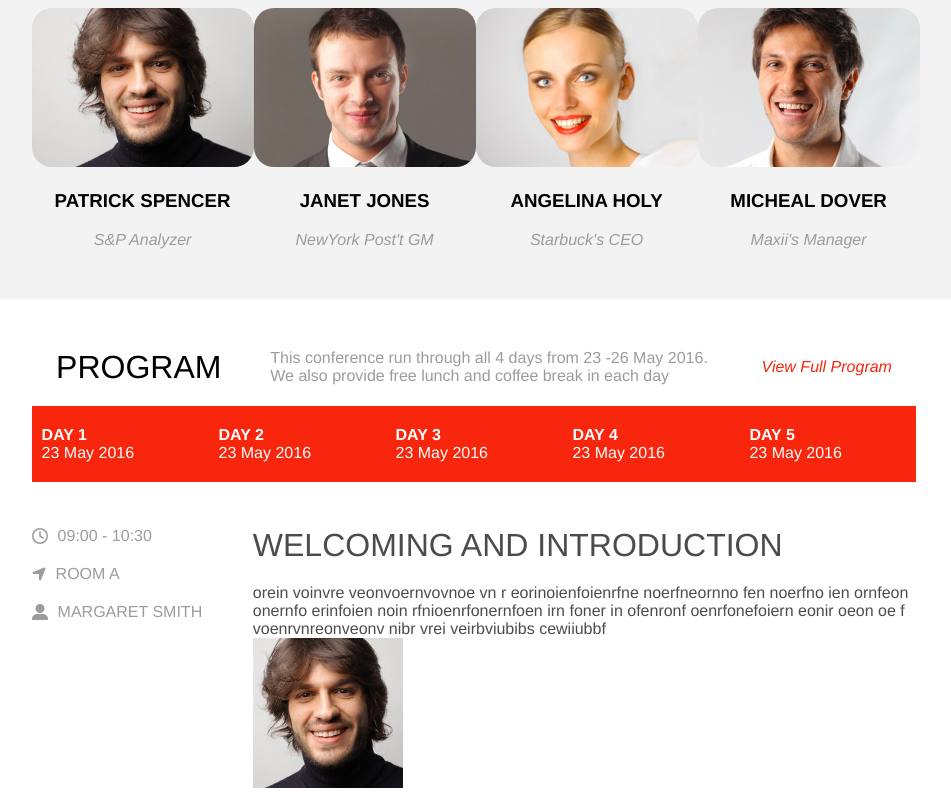
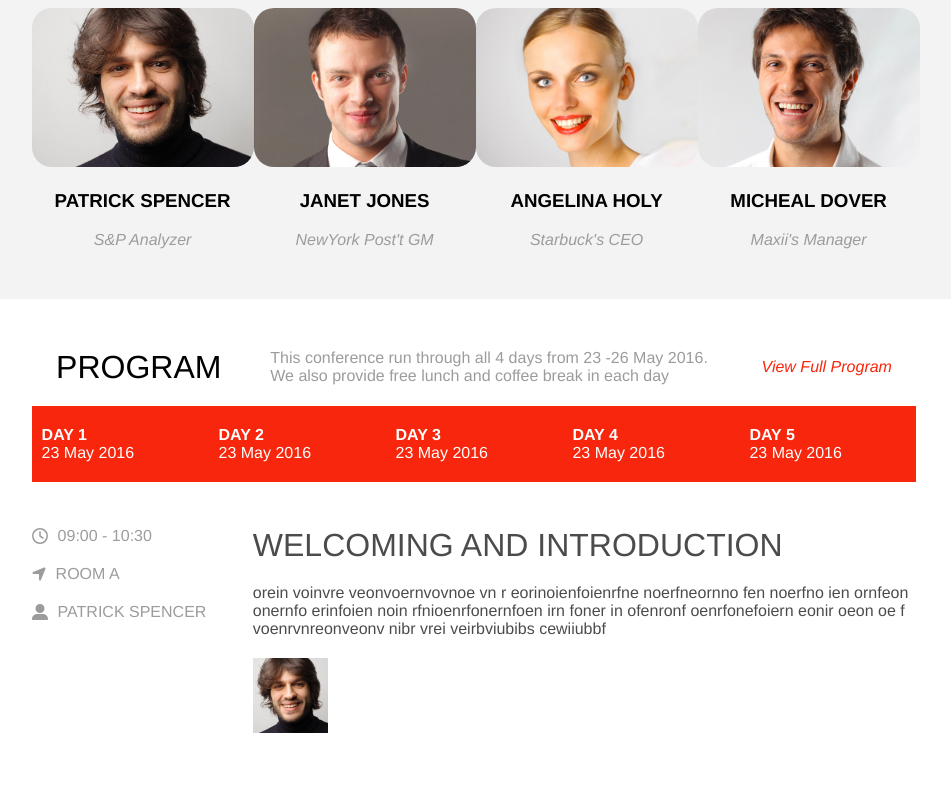
Before and after one commit to AndreaPanzeriDev/proj-html-vuejs, a Vue app: page / in a window 1280 px wide. Shown: the part 1482-2282 px from the top of the page, without its empty margins (166-1117 px from the left). After the commit the page ends 2227 px from the top, so only its background shows below. Built offline with nearby package versions, Linux system fonts and the light colour scheme.

Commit message:
programs (i've to change the objects in the array)

```diff
--- a/src/App.vue
+++ b/src/App.vue
@@ -33,11 +33,11 @@ export default {
         {person: 'speaker-8.jpg', name: 'MARGARET SMITH', job: 'S&P Analyzer'},
       ],
       programs: [
-        {date: '23 May 2016', time: '09:00 - 10:30', name:'MARGARET SMITH', title: 'WELCOMING AND INTRODUCTION', description: 'orein voinvre veonvoernvovnoe vn r eorinoienfoienrfne noerfneornno fen noerfno ien ornfeon onernfo erinfoien noin rfnioenrfonernfoen irn foner in ofenronf oenrfonefoiern eonir oeon oe f voenrvnreonveonv nibr vrei veirbviubibs cewiiubbf', picture: 'speaker-1-150x150.jpg'},
-        {date: '23 May 2016', time: '09:00 - 10:30', name:'MARGARET SMITH', title: 'WELCOMING AND INTRODUCTION', description: 'orein voinvre veonvoernvovnoe vn r vernvoienve voenrvnreonveonv nibr vrei veirbviubibs cewiiubbf', picture: 'speaker-1-150x150.jpg'},
-        {date: '23 May 2016', time: '09:00 - 10:30', name:'MARGARET SMITH', title: 'WELCOMING AND INTRODUCTION', description: 'orein voinvre veonvoernvovnoe vn r vernvoienve voenrvnreonveonv nibr vrei veirbviubibs cewiiubbf', picture: 'speaker-1-150x150.jpg'},
-        {date: '23 May 2016', time: '09:00 - 10:30', name:'MARGARET SMITH', title: 'WELCOMING AND INTRODUCTION', description: 'orein voinvre veonvoernvovnoe vn r vernvoienve voenrvnreonveonv nibr vrei veirbviubibs cewiiubbf', picture: 'speaker-1-150x150.jpg'},
-        {date: '23 May 2016', time: '09:00 - 10:30', name:'MARGARET SMITH', title: 'WELCOMING AND INTRODUCTION', description: 'orein voinvre veonvoernvovnoe vn r vernvoienve voenrvnreonveonv nibr vrei veirbviubibs cewiiubbf', picture: 'speaker-1-150x150.jpg'},
+        {date: '23 May 2016', time: '09:00 - 10:30', name:'PATRICK SPENCER', title: 'WELCOMING AND INTRODUCTION', description: 'orein voinvre veonvoernvovnoe vn r eorinoienfoienrfne noerfneornno fen noerfno ien ornfeon onernfo erinfoien noin rfnioenrfonernfoen irn foner in ofenronf oenrfonefoiern eonir oeon oe f voenrvnreonveonv nibr vrei veirbviubibs cewiiubbf', picture: 'speaker-1-150x150.jpg'},
+        {date: '23 May 2016', time: '09:00 - 10:30', name:'MARGARET SMITH', title: 'WELCOMING AND INTRODUCTION', description: 'orein voinvre veonvoernvovnoe vn r vernvoienve voenrvnreonveonv nibr vrei veirbviubibs cewiiubbf', picture: 'speaker-2-150x150.jpg'},
+        {date: '23 May 2016', time: '09:00 - 10:30', name:'MARGARET SMITH', title: 'WELCOMING AND INTRODUCTION', description: 'orein voinvre veonvoernvovnoe vn r vernvoienve voenrvnreonveonv nibr vrei veirbviubibs cewiiubbf', picture: 'speaker-3-150x150.jpg'},
+        {date: '23 May 2016', time: '09:00 - 10:30', name:'MARGARET SMITH', title: 'WELCOMING AND INTRODUCTION', description: 'orein voinvre veonvoernvovnoe vn r vernvoienve voenrvnreonveonv nibr vrei veirbviubibs cewiiubbf', picture: 'speaker-4-150x150.jpg'},
+        {date: '23 May 2016', time: '09:00 - 10:30', name:'MARGARET SMITH', title: 'WELCOMING AND INTRODUCTION', description: 'orein voinvre veonvoernvovnoe vn r vernvoienve voenrvnreonveonv nibr vrei veirbviubibs cewiiubbf', picture: 'speaker-5-150x150.jpg'},
       ]
 
     }
--- a/src/components/program/programCard.vue
+++ b/src/components/program/programCard.vue
@@ -12,24 +12,24 @@
         <a class="italic scarlet" href="#">View Full Program</a>
       </div>
       <!--redone-->
-      <div class="d-flex mt-20">
-        <div class="w-20">
+      <div class="d-flex mt-20" >
+        <div class="w-20" @click="Page(0)">
           <div class="fw-bold text-white">DAY 1</div>
           <div class="text-white">{{ arrayPrograms[0].date }}</div>
         </div>
-        <div class="w-20">
+        <div class="w-20" @click="Page(1)">
           <div class="fw-bold text-white">DAY 2</div>
           <div class="text-white">{{ arrayPrograms[1].date }}</div>
         </div>
-        <div class="w-20">
+        <div class="w-20" @click="Page(2)">
           <div class="fw-bold text-white">DAY 3</div>
           <div class="text-white">{{ arrayPrograms[2].date }}</div>
         </div>
-        <div class="w-20">
+        <div class="w-20" @click="Page(3)">
           <div class="fw-bold text-white">DAY 4</div>
           <div class="text-white">{{ arrayPrograms[3].date }}</div>
         </div>
-        <div class="w-20">
+        <div class="w-20" @click="Page(4)">
           <div class="fw-bold text-white">DAY 5</div>
           <div class="text-white">{{ arrayPrograms[4].date }}</div>
         </div>
@@ -61,6 +61,7 @@
               require(`../../assets/img/${arrayPrograms[position].picture}`)
             "
             alt="picture"
+            class="mt-20"
           />
         </div>
       </div>
@@ -79,6 +80,11 @@ export default {
       position: 0,
     };
   },
+  methods:{
+    Page(pag_n){
+      this.position = pag_n
+    }
+  }
 };
 </script>
 
@@ -98,4 +104,8 @@ export default {
   width: 100%;
   height: auto;
 }
+
+.w-75 > img {
+  width: 75px;
+}
 </style>
```
